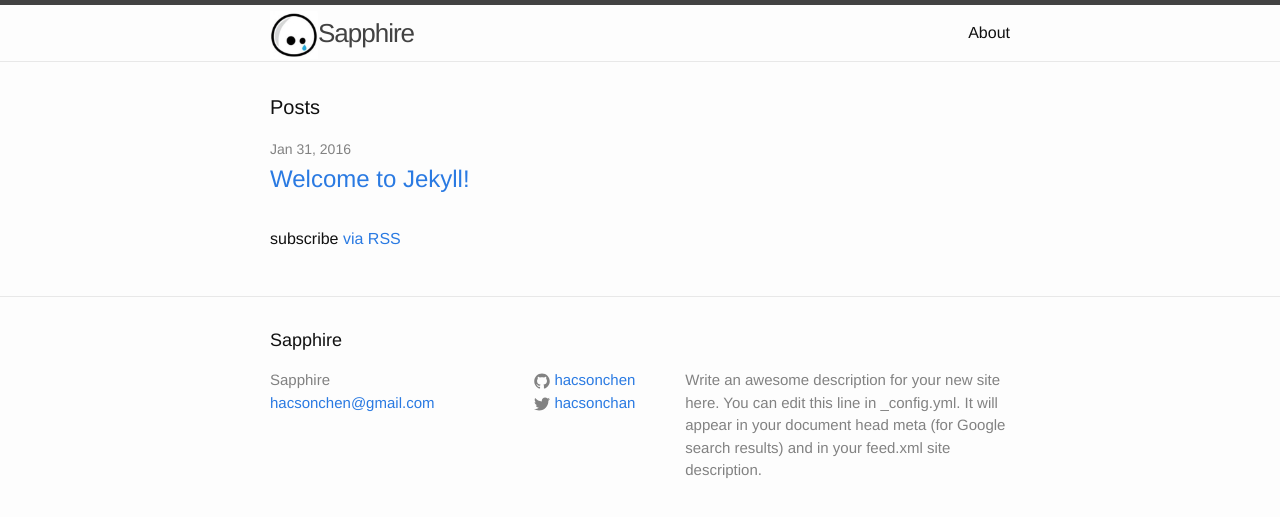
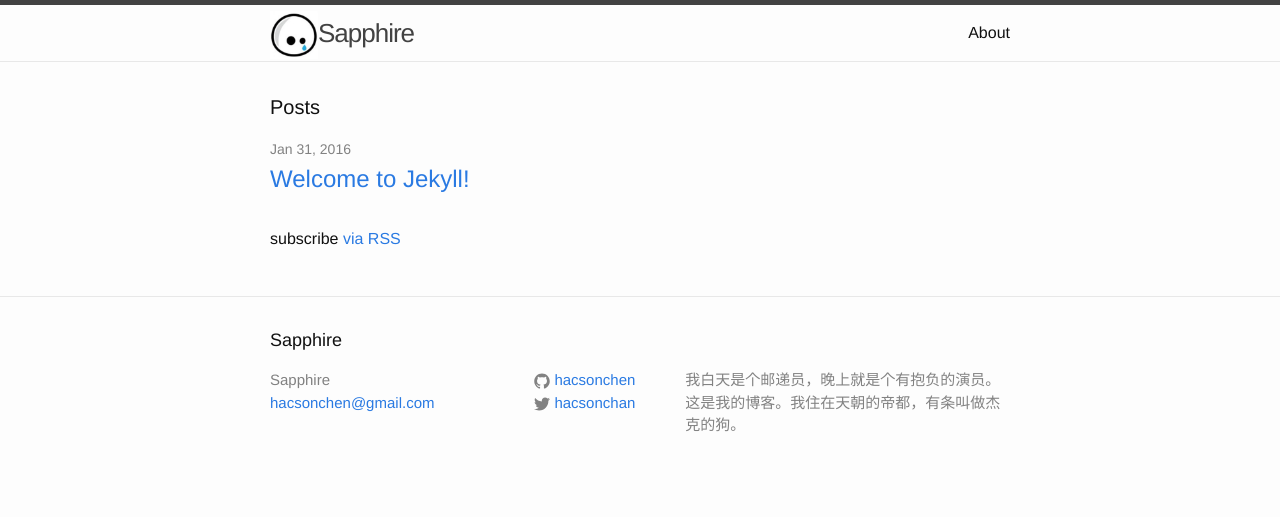
Before and after one commit to hacsonchen/hacsonchen.github.io, a Jekyll site: the page built from index.html, in a window 1280 px wide. Shown: the top 517 px of the page. Built offline with Jekyll 4.4.1, drawn with Linux system fonts in a browser that asks for light colours.

Commit message:
modify description

```diff
--- a/_config.yml
+++ b/_config.yml
@@ -9,9 +9,7 @@
 title: Sapphire
 email: hacsonchen@gmail.com
 description: > # this means to ignore newlines until "baseurl:"
-  Write an awesome description for your new site here. You can edit this
-  line in _config.yml. It will appear in your document head meta (for
-  Google search results) and in your feed.xml site description.
+  我白天是个邮递员，晚上就是个有抱负的演员。这是我的博客。我住在天朝的帝都，有条叫做杰克的狗。
 baseurl: "" # the subpath of your site, e.g. /blog
 url: "http://yourdomain.com" # the base hostname & protocol for your site
 twitter_username: hacsonchan
```
